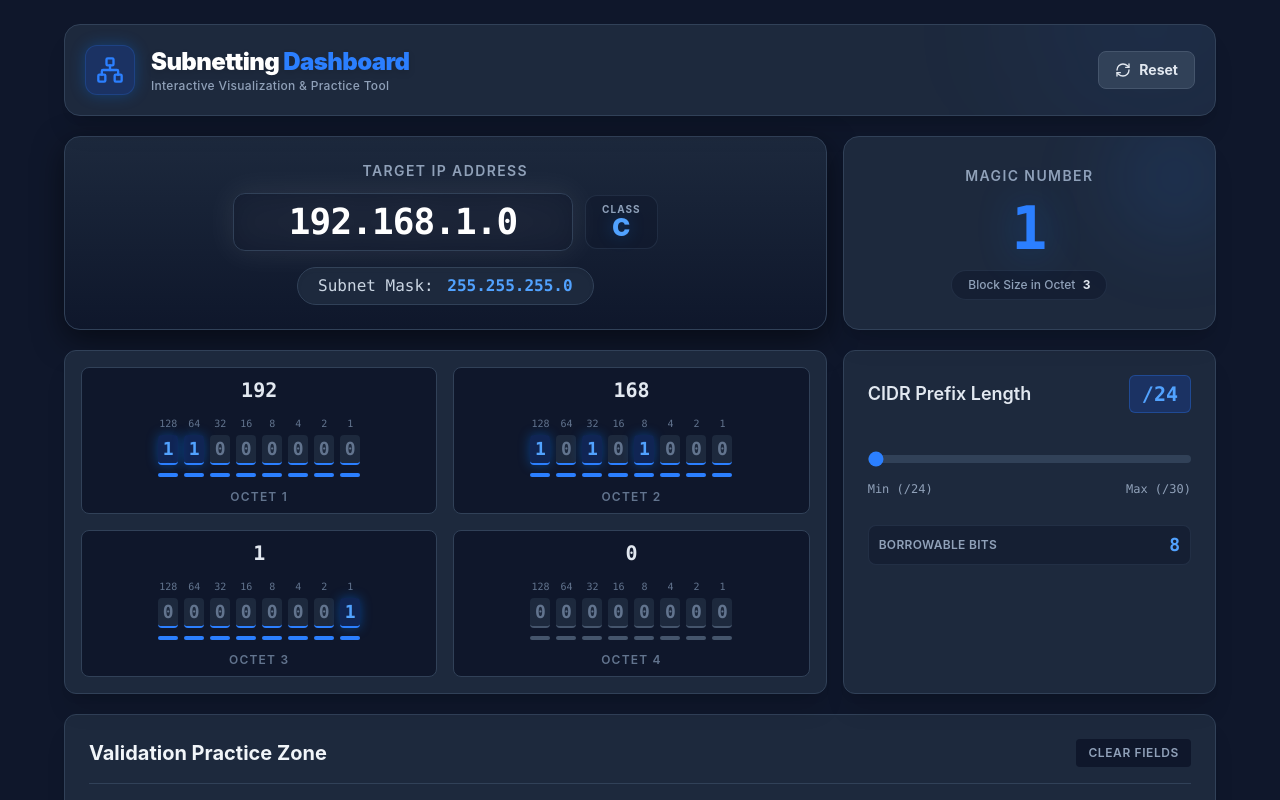
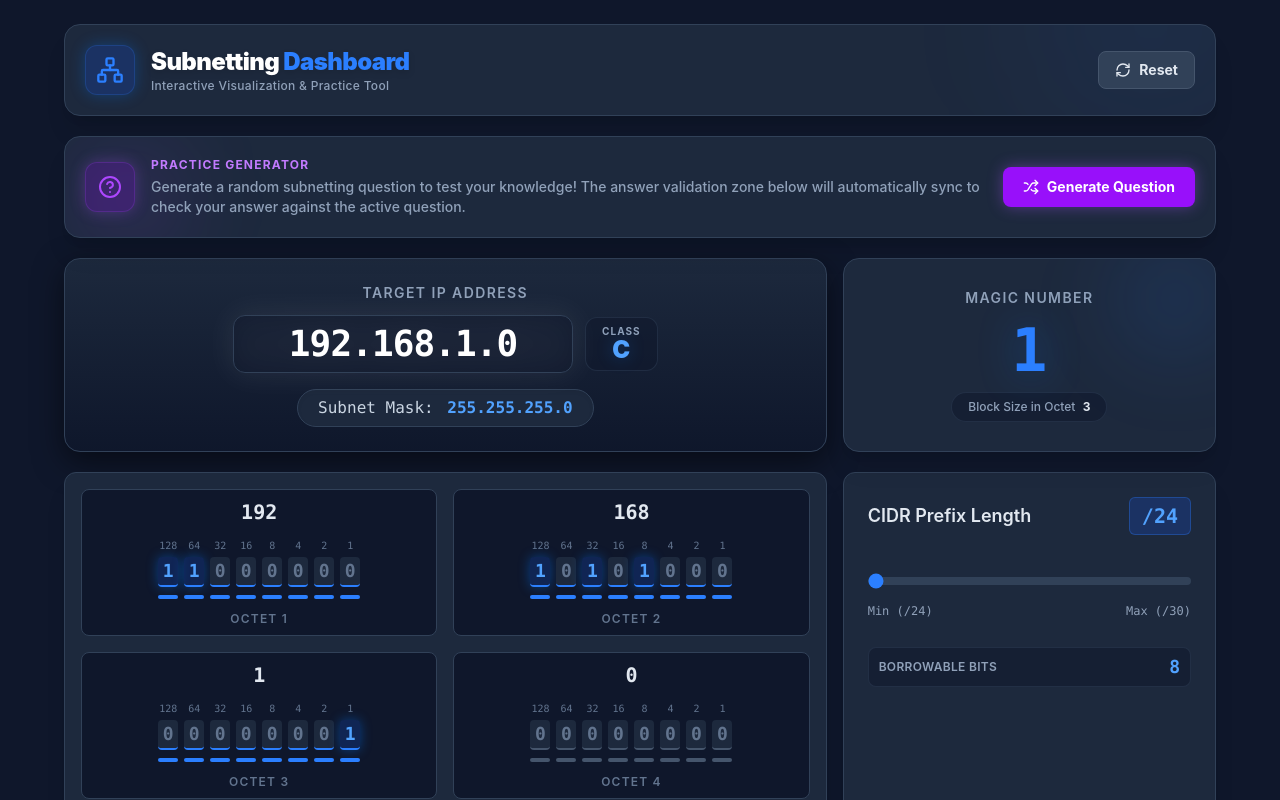
Before and after one commit to nickolaskg/SubnettingPracticeDashboard, a React (Vite) app: page / in a window 1280 px wide. Shown: the top 800 px of the page. Built offline with nearby package versions, Linux system fonts and the light colour scheme.

Commit message:
Implement Random Question Generator

```diff
--- a/src/components/Dashboard.tsx
+++ b/src/components/Dashboard.tsx
@@ -1,12 +1,15 @@
 import React, { useState, useEffect } from 'react';
 import { useSubnetLogic } from '../hooks/useSubnetLogic';
+import { useQuestionGenerator } from '../hooks/useQuestionGenerator';
 import { BinaryMatrix } from './BinaryMatrix';
 import { CidrSlider } from './CidrSlider';
 import { ValidationZone } from './ValidationZone';
+import { QuestionComponent } from './QuestionComponent';
 import { Network, RefreshCw } from 'lucide-react';
 
 export const Dashboard: React.FC = () => {
   const { bits, cidr, setCidr, toggleBit, setIpFromString, reset, calc } = useSubnetLogic();
+  const { activeQuestion, generateNewQuestion, clearQuestion } = useQuestionGenerator();
 
   const [ipInput, setIpInput] = useState(calc.ipString);
 
@@ -20,6 +23,8 @@ export const Dashboard: React.FC = () => {
     setIpInput(val);
     setIpFromString(val); // only updates bits if valid
   };
+
+  const activeCalc = activeQuestion ? activeQuestion.expectedCalc : calc;
 
   return (
     <div className="min-h-screen bg-slate-900 text-slate-100 p-3 md:p-6 font-sans selection:bg-blue-500/30">
@@ -50,6 +55,15 @@ export const Dashboard: React.FC = () => {
             Reset
           </button>
         </header>
+
+        {/* Practice Question Generator */}
+        <section>
+          <QuestionComponent
+            question={activeQuestion}
+            onGenerate={generateNewQuestion}
+            onClear={clearQuestion}
+          />
+        </section>
 
         {/* Real-time Result Overview */}
         <section className="grid grid-cols-1 lg:grid-cols-3 gap-4">
@@ -101,7 +115,7 @@ export const Dashboard: React.FC = () => {
 
         {/* Practice Validation */}
         <section>
-          <ValidationZone calc={calc} />
+          <ValidationZone calc={activeCalc} />
         </section>
 
       </div>
--- /dev/null
+++ b/src/components/QuestionComponent.tsx
@@ -0,0 +1,58 @@
+import React from 'react';
+import type { GeneratedQuestion } from '../hooks/useQuestionGenerator';
+import { HelpCircle, Shuffle } from 'lucide-react';
+
+interface QuestionComponentProps {
+  question: GeneratedQuestion | null;
+  onGenerate: () => void;
+  onClear: () => void;
+}
+
+export const QuestionComponent: React.FC<QuestionComponentProps> = ({ question, onGenerate, onClear }) => {
+  return (
+    <div className="bg-slate-800 p-5 rounded-2xl border border-slate-700 shadow-xl relative overflow-hidden flex flex-col md:flex-row gap-4 items-center justify-between">
+      <div className="absolute top-0 left-0 w-32 h-32 bg-purple-500/10 rounded-full blur-2xl"></div>
+
+      <div className="flex items-center gap-4 relative z-10 w-full md:w-auto flex-1">
+        <div className="p-3 bg-purple-600/20 rounded-xl shadow-[0_0_15px_rgba(168,85,247,0.3)] border border-purple-500/20 shrink-0 hidden sm:flex">
+          <HelpCircle className="w-6 h-6 text-purple-500" />
+        </div>
+        <div>
+          <h2 className="text-purple-400 font-bold uppercase tracking-widest text-xs mb-1 flex items-center gap-2">
+            Practice Generator
+            {question && (
+              <span className="bg-purple-500/20 text-purple-300 px-2 py-0.5 rounded text-[10px]">Active</span>
+            )}
+          </h2>
+          {question ? (
+            <p className="text-white font-medium text-sm sm:text-base leading-relaxed tracking-wide">
+              {question.promptText}
+            </p>
+          ) : (
+            <p className="text-slate-400 font-medium text-sm">
+              Generate a random subnetting question to test your knowledge! The answer validation zone below will automatically sync to check your answer against the active question.
+            </p>
+          )}
+        </div>
+      </div>
+
+      <div className="flex items-center gap-3 w-full md:w-auto shrink-0 relative z-10 justify-end mt-2 md:mt-0">
+        {question && (
+          <button
+            onClick={onClear}
+            className="px-4 py-2 text-sm font-semibold text-slate-300 hover:text-white hover:bg-slate-700/50 rounded-lg transition-colors"
+          >
+            Clear
+          </button>
+        )}
+        <button
+          onClick={onGenerate}
+          className="flex items-center gap-2 px-5 py-2.5 bg-purple-600 hover:bg-purple-500 text-white rounded-lg text-sm font-bold transition-all shadow-[0_0_15px_rgba(168,85,247,0.4)] hover:shadow-[0_0_20px_rgba(168,85,247,0.6)] active:scale-95"
+        >
+          <Shuffle className="w-4 h-4" />
+          {question ? 'New Question' : 'Generate Question'}
+        </button>
+      </div>
+    </div>
+  );
+};
--- /dev/null
+++ b/src/hooks/useQuestionGenerator.ts
@@ -0,0 +1,108 @@
+import { useState, useCallback } from 'react';
+import type { SubnetCalculations } from './useSubnetLogic';
+import { calculateSubnetDetails, ipStringToBits } from './useSubnetLogic';
+
+export type QuestionType = 'FindNetwork' | 'FindBroadcast' | 'FindValidRange' | 'SubnetsAndHosts';
+
+export interface GeneratedQuestion {
+  id: string;
+  type: QuestionType;
+  promptText: string;
+  expectedCalc: SubnetCalculations;
+}
+
+function getRandomInt(min: number, max: number) {
+  return Math.floor(Math.random() * (max - min + 1)) + min;
+}
+
+export function generateQuestion(): GeneratedQuestion {
+  const types: QuestionType[] = ['FindNetwork', 'FindBroadcast', 'FindValidRange', 'SubnetsAndHosts'];
+  const type = types[getRandomInt(0, types.length - 1)];
+
+  const classChoice = ['A', 'B', 'C'][getRandomInt(0, 2)];
+  let o1=1;
+  let minCidr = 8;
+  if (classChoice === 'A') {
+    o1 = getRandomInt(1, 126);
+    minCidr = 8;
+  } else if (classChoice === 'B') {
+    o1 = getRandomInt(128, 191);
+    minCidr = 16;
+  } else {
+    o1 = getRandomInt(192, 223);
+    minCidr = 24;
+  }
+
+  const o2 = getRandomInt(0, 255);
+  const o3 = getRandomInt(0, 255);
+  const o4 = getRandomInt(0, 255);
+  const ipString = `${o1}.${o2}.${o3}.${o4}`;
+
+  const cidr = getRandomInt(minCidr, 30);
+
+  const bits = ipStringToBits(ipString);
+  const calc = calculateSubnetDetails(bits, cidr);
+
+  let promptText = '';
+
+  if (type === 'FindNetwork') {
+    promptText = `What subnet does host ${ipString}/${cidr} belong to?`;
+  } else if (type === 'FindBroadcast') {
+    promptText = `What is the broadcast address of the network ${ipString}/${cidr} belongs to?`;
+  } else if (type === 'FindValidRange') {
+    promptText = `Find the first and last usable IP for the host ${ipString}/${cidr}.`;
+  } else if (type === 'SubnetsAndHosts') {
+    let startOctets = [o1, 0, 0, 0];
+    if (classChoice === 'B') startOctets = [o1, o2, 0, 0];
+    if (classChoice === 'C') startOctets = [o1, o2, o3, 0];
+
+    const targetCidr = getRandomInt(minCidr, 29);
+    const hostBits = 32 - targetCidr;
+    const maxHosts = Math.pow(2, hostBits) - 2;
+    // ensure we don't ask for 0 hosts if targetCidr is 30 (because maxHosts would be 2, 2 * 0.8 is 1)
+    const requestedHosts = Math.max(1, Math.floor(maxHosts * 0.8));
+
+    // Choose 0th, 1st, 2nd, 3rd subnet
+    // But be careful not to go out of bounds of the available address space
+    // max subnets is 2^(targetCidr - minCidr)
+    const availableSubnets = Math.pow(2, targetCidr - minCidr);
+    const subnetIndex = getRandomInt(0, Math.min(4, availableSubnets - 1));
+
+    // Javascript bitwise operations are 32-bit signed ints, which messes up IPs > 127
+    // So we need to calculate using BigInt or floats.
+    // Let's use BigInt or simply Math
+    const ipInt = (startOctets[0] * 16777216) + (startOctets[1] * 65536) + (startOctets[2] * 256) + startOctets[3];
+    const newIpInt = ipInt + (subnetIndex * Math.pow(2, hostBits));
+
+    const oA = Math.floor(newIpInt / 16777216) % 256;
+    const oB = Math.floor(newIpInt / 65536) % 256;
+    const oC = Math.floor(newIpInt / 256) % 256;
+    const oD = newIpInt % 256;
+
+    const newIpStr = `${oA}.${oB}.${oC}.${oD}`;
+    const newBits = ipStringToBits(newIpStr);
+    const updatedCalc = calculateSubnetDetails(newBits, targetCidr);
+
+    const ordinal = ["first", "second", "third", "fourth", "fifth"][subnetIndex];
+
+    promptText = `You have been given the ${startOctets.join('.')}/${minCidr} network. Your company requires subnets with at least ${requestedHosts} hosts each. Identify the network and broadcast addresses of the ${ordinal} usable subnet.`;
+
+    return { id: Math.random().toString(), type, promptText, expectedCalc: updatedCalc };
+  }
+
+  return { id: Math.random().toString(), type, promptText, expectedCalc: calc };
+}
+
+export function useQuestionGenerator() {
+  const [activeQuestion, setActiveQuestion] = useState<GeneratedQuestion | null>(null);
+
+  const generateNewQuestion = useCallback(() => {
+    setActiveQuestion(generateQuestion());
+  }, []);
+
+  const clearQuestion = useCallback(() => {
+    setActiveQuestion(null);
+  }, []);
+
+  return { activeQuestion, generateNewQuestion, clearQuestion };
+}
--- a/src/hooks/useSubnetLogic.ts
+++ b/src/hooks/useSubnetLogic.ts
@@ -15,15 +15,7 @@ export interface SubnetCalculations {
   minCidr: number;
 }
 
-// Default to 192.168.1.0 (Class C)
-const defaultBits: Bit[] = [
-  ...[1, 1, 0, 0, 0, 0, 0, 0], // 192 (128+64)
-  ...[1, 0, 1, 0, 1, 0, 0, 0], // 168 (128+32+8)
-  ...[0, 0, 0, 0, 0, 0, 0, 1], // 1
-  ...[0, 0, 0, 0, 0, 0, 0, 0]  // 0
-] as Bit[];
-
-function bitsToOctets(bits: Bit[]): number[] {
+export function bitsToOctets(bits: Bit[]): number[] {
   const octets = [];
   for (let i = 0; i < 4; i++) {
     const chunk = bits.slice(i * 8, (i + 1) * 8);
@@ -32,14 +24,30 @@ function bitsToOctets(bits: Bit[]): number[] {
   return octets;
 }
 
-function octetsToString(octets: number[]): string {
+export function octetsToString(octets: number[]): string {
   return octets.join('.');
 }
 
-export function useSubnetLogic() {
-  const [bits, setBits] = useState<Bit[]>(defaultBits);
-  const [cidr, setCidr] = useState<number>(24);
+export function ipStringToBits(ip: string): Bit[] {
+  const parts = ip.split('.');
+  const newBits: Bit[] = [];
+  if (parts.length === 4) {
+    const parsed = parts.map(p => parseInt(p, 10));
+    if (parsed.every(n => !isNaN(n) && n >= 0 && n <= 255)) {
+      parsed.forEach(n => {
+        const binStr = n.toString(2).padStart(8, '0');
+        for (let i = 0; i < 8; i++) {
+          newBits.push(parseInt(binStr[i], 10) as Bit);
+        }
+      });
+      return newBits;
+    }
+  }
+  // fallback
+  return Array(32).fill(0) as Bit[];
+}
 
+export function calculateSubnetDetails(bits: Bit[], cidr: number): SubnetCalculations {
   // 1. Derive Class and Minimum CIDR
   const firstOctet = parseInt(bits.slice(0, 8).join(''), 2);
   let ipClass: 'A' | 'B' | 'C' | 'D/E' = 'C';
@@ -58,43 +66,6 @@ export function useSubnetLogic() {
     ipClass = 'D/E';
     minCidr = 24;
   }
-
-  // Ensure CIDR does not go below class boundaries
-  useEffect(() => {
-    if (cidr < minCidr) {
-      setCidr(minCidr);
-    }
-  }, [bits, cidr, minCidr]);
-
-  const toggleBit = (index: number) => {
-    setBits((prev) => {
-      const next = [...prev];
-      next[index] = next[index] === 1 ? 0 : 1;
-      return next;
-    });
-  };
-
-  const reset = () => {
-    setBits(defaultBits);
-    setCidr(24);
-  };
-
-  const setIpFromString = (ip: string) => {
-    const parts = ip.split('.');
-    if (parts.length === 4) {
-      const parsed = parts.map(p => parseInt(p, 10));
-      if (parsed.every(n => !isNaN(n) && n >= 0 && n <= 255)) {
-        const newBits: Bit[] = [];
-        parsed.forEach(n => {
-          const binStr = n.toString(2).padStart(8, '0');
-          for (let i = 0; i < 8; i++) {
-            newBits.push(parseInt(binStr[i], 10) as Bit);
-          }
-        });
-        setBits(newBits);
-      }
-    }
-  };
 
   // 2. Perform Mathematical Calculations
   const ipOctets = bitsToOctets(bits);
@@ -132,7 +103,7 @@ export function useSubnetLogic() {
     lastUsableString = octetsToString(bitsToOctets(lastBits as Bit[]));
   }
 
-  const calc: SubnetCalculations = {
+  return {
     ipString,
     submaskString,
     networkString,
@@ -143,6 +114,46 @@ export function useSubnetLogic() {
     magicNumberOctet,
     ipClass,
     minCidr
+  };
+}
+
+// Default to 192.168.1.0 (Class C)
+const defaultBits: Bit[] = ipStringToBits('192.168.1.0');
+
+export function useSubnetLogic() {
+  const [bits, setBits] = useState<Bit[]>(defaultBits);
+  const [cidr, setCidr] = useState<number>(24);
+
+  const calc = calculateSubnetDetails(bits, cidr);
+
+  // Ensure CIDR does not go below class boundaries
+  useEffect(() => {
+    if (cidr < calc.minCidr) {
+      setCidr(calc.minCidr);
+    }
+  }, [bits, cidr, calc.minCidr]);
+
+  const toggleBit = (index: number) => {
+    setBits((prev) => {
+      const next = [...prev];
+      next[index] = next[index] === 1 ? 0 : 1;
+      return next;
+    });
+  };
+
+  const reset = () => {
+    setBits(defaultBits);
+    setCidr(24);
+  };
+
+  const setIpFromString = (ip: string) => {
+    const parts = ip.split('.');
+    if (parts.length === 4) {
+      const parsed = parts.map(p => parseInt(p, 10));
+      if (parsed.every(n => !isNaN(n) && n >= 0 && n <= 255)) {
+        setBits(ipStringToBits(ip));
+      }
+    }
   };
 
   return {
```
